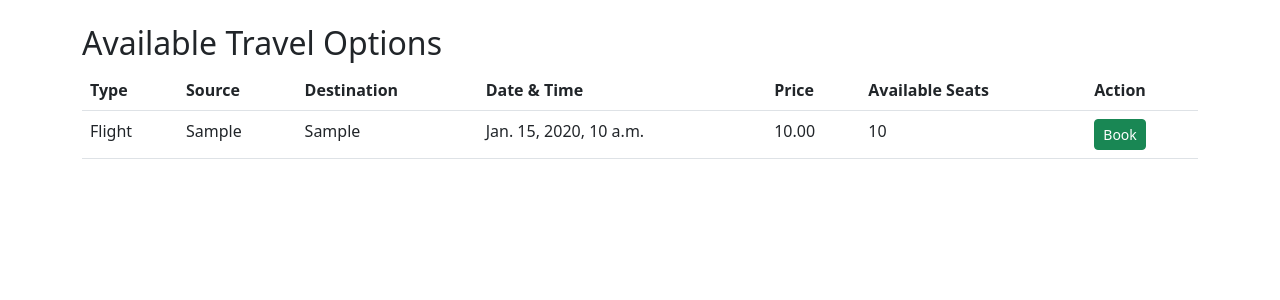
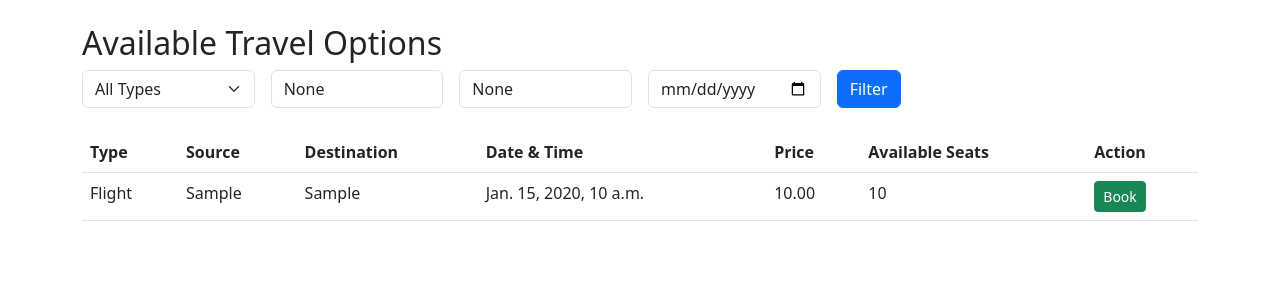
Before and after one commit to sakshambajpai1604/Travel-Booking-Application, a Django app: page /travel-options/ in a window 1280 px wide. Shown: the part 56-356 px from the top of the page. Run offline with Django 5.2, Linux system fonts and the light colour scheme; tables that the repository leaves empty hold one stand-in row (values such as "Sample post").

Commit message:
Updated the template to add filter form

```diff
--- a/core/templates/core/travel_options_list.html
+++ b/core/templates/core/travel_options_list.html
@@ -1,6 +1,28 @@
 {% extends 'base.html' %}
 {% block content %}
 <h2>Available Travel Options</h2>
+<form method="get" class="row g-3 mb-4">
+    <div class="col-md-2">
+        <select name="type" class="form-select">
+            <option value="">All Types</option>
+            <option value="Flight" {% if travel_type == 'Flight' %}selected{% endif %}>Flight</option>
+            <option value="Train" {% if travel_type == 'Train' %}selected{% endif %}>Train</option>
+            <option value="Bus" {% if travel_type == 'Bus' %}selected{% endif %}>Bus</option>
+        </select>
+    </div>
+    <div class="col-md-2">
+        <input type="text" name="source" class="form-control" placeholder="Source" value="{{ source }}">
+    </div>
+    <div class="col-md-2">
+        <input type="text" name="destination" class="form-control" placeholder="Destination" value="{{ destination }}">
+    </div>
+    <div class="col-md-2">
+        <input type="date" name="date" class="form-control" value="{{ date }}">
+    </div>
+    <div class="col-md-2">
+        <button type="submit" class="btn btn-primary">Filter</button>
+    </div>
+</form>
 <table class="table">
     <thead>
         <tr>
@@ -26,6 +48,8 @@
                 <a href="{% url 'book_travel' option.travel_id %}" class="btn btn-success btn-sm">Book</a>
             </td>
         </tr>
+        {% empty %}
+        <tr><td colspan="7">No travel options found.</td></tr>
         {% endfor %}
     </tbody>
 </table>
```
